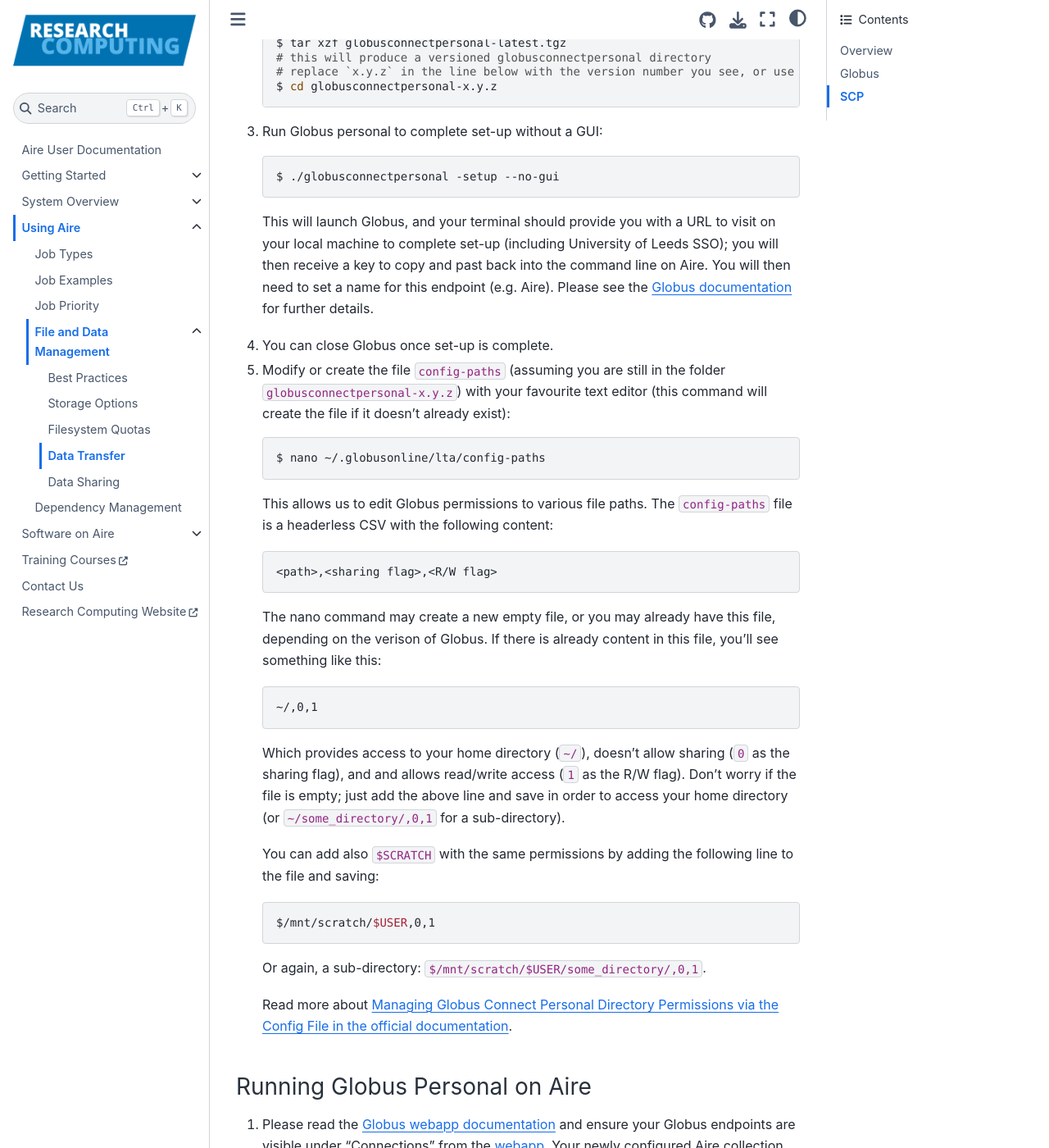
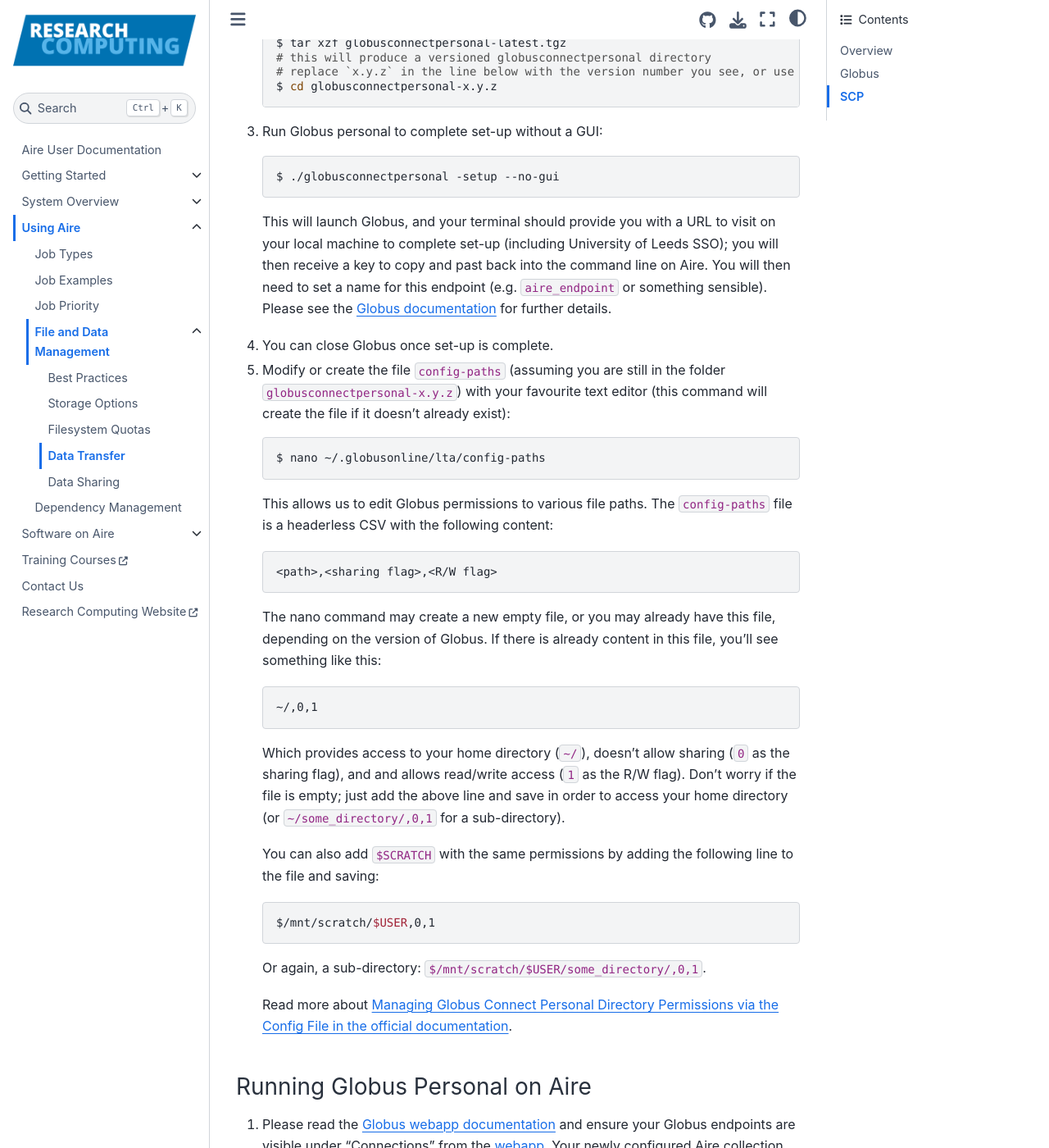
Before and after one commit to arcdocs/aire, a Jupyter Book: the page built from book/usage/file_data_management/data_transfer.md, in a window 1280 px wide and 1400 px high, scrolled down 2651 px. Shown: the whole window at 82% size. Built offline with Jupyter Book 1.0.4 settings and Sphinx 7.4.7 and the Sphinx Book theme 1.1.4, drawn with Linux system fonts in a browser that asks for light colours.

Commit message:
Minor spelling fixes/wording fixes
Co-authored-by: Maeve Murphy Quinlan <mmurphyquinlan@gmail.com>

````diff
--- a/book/usage/file_data_management/data_transfer.md
+++ b/book/usage/file_data_management/data_transfer.md
@@ -79,7 +79,7 @@ The following guidance has been adapted from the [Globus documentation (Linux in
    $ ./globusconnectpersonal -setup --no-gui
    ```
 
-   This will launch Globus, and your terminal should provide you with a URL to visit on your local machine to complete set-up (including University of Leeds SSO); you will then receive a key to copy and past back into the command line on Aire. You will then need to set a name for this endpoint (e.g. Aire). Please see the [Globus documentation](https://docs.globus.org/globus-connect-personal/install/linux/#running_with_no_gui) for further details.
+   This will launch Globus, and your terminal should provide you with a URL to visit on your local machine to complete set-up (including University of Leeds SSO); you will then receive a key to copy and past back into the command line on Aire. You will then need to set a name for this endpoint (e.g. `aire_endpoint` or something sensible). Please see the [Globus documentation](https://docs.globus.org/globus-connect-personal/install/linux/#running_with_no_gui) for further details.
 4. You can close Globus once set-up is complete.
 5. Modify or create the file `config-paths` (assuming you are still in the folder `globusconnectpersonal-x.y.z`) with your favourite text editor (this command will create the file if it doesn't already exist):
 
@@ -93,7 +93,7 @@ The following guidance has been adapted from the [Globus documentation (Linux in
    <path>,<sharing flag>,<R/W flag>
    ```
 
-   The nano command may create a new empty file, or you may already have this file, depending on the verison of Globus. If there is already content in this file, you'll see something like this:
+   The nano command may create a new empty file, or you may already have this file, depending on the version of Globus. If there is already content in this file, you'll see something like this:
 
    ```bash
    ~/,0,1
@@ -101,7 +101,7 @@ The following guidance has been adapted from the [Globus documentation (Linux in
 
    Which provides access to your home directory (`~/`), doesn't allow sharing (`0` as the sharing flag), and and allows read/write access (`1` as the R/W flag). Don't worry if the file is empty; just add the above line and save in order to access your home directory (or `~/some_directory/,0,1` for a sub-directory).
 
-   You can add also `$SCRATCH` with the same permissions by adding the following line to the file and saving:
+   You can also add `$SCRATCH` with the same permissions by adding the following line to the file and saving:
 
    ```bash
    $/mnt/scratch/$USER,0,1
````
